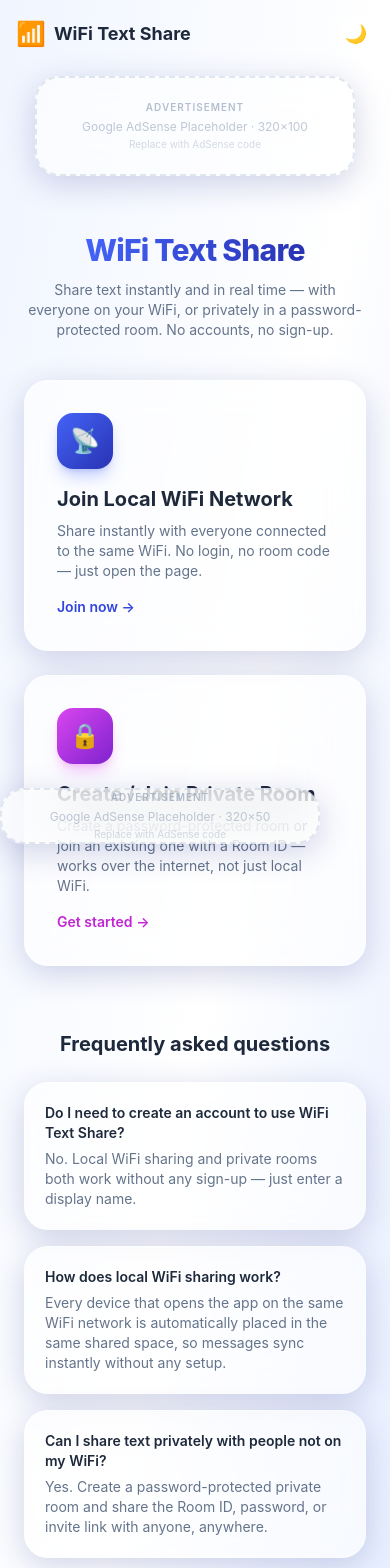
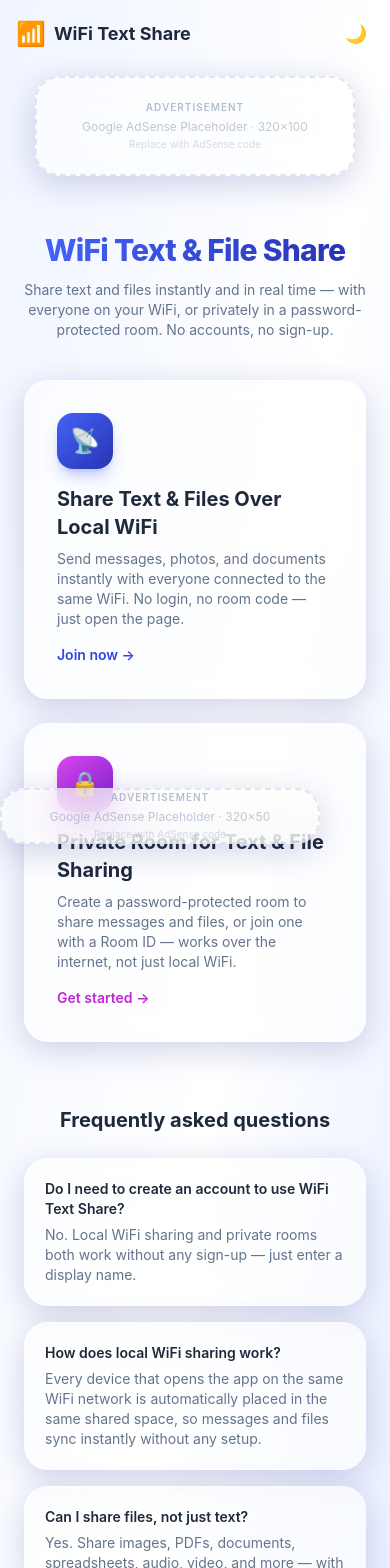
Before and after one commit to VisionVerse-KNP/Wifi-Text-Sharing, a React (Vite) app in the folder frontend/: page / in a window 390 px wide. Shown: the top 1568 px of the page. Built offline with nearby package versions, Linux system fonts and the light colour scheme.

Commit message:
changed for the seo issue

```diff
--- a/frontend/index.html
+++ b/frontend/index.html
@@ -4,16 +4,21 @@
     <meta charset="UTF-8" />
     <meta name="viewport" content="width=device-width, initial-scale=1.0, maximum-scale=1" />
     <meta name="theme-color" content="#4463f7" />
+    <meta name="mobile-web-app-capable" content="yes" />
+    <meta name="apple-mobile-web-app-capable" content="yes" />
+    <meta name="apple-mobile-web-app-status-bar-style" content="default" />
+    <meta name="apple-mobile-web-app-title" content="TextShare" />
+    <meta name="format-detection" content="telephone=no" />
 
     <!-- Primary SEO -->
-    <title>WiFi Text Share — Instant Real-Time Text Sharing Over WiFi & Private Rooms</title>
+    <title>WiFi Text & File Share — Instant Real-Time Text and File Sharing Over WiFi</title>
     <meta
       name="description"
-      content="Share text instantly with everyone on your WiFi — no login, no accounts. Or create a password-protected private room and share text and messages in real time from anywhere."
+      content="Share text and files instantly with everyone on your WiFi — no login, no accounts. Send messages, photos, and documents, or create a password-protected private room to share from anywhere."
     />
     <meta
       name="keywords"
-      content="wifi text share, share text over wifi, local network text sharing, real-time text share, private room text sharing, no login text sharing, LAN chat, instant messaging without account"
+      content="wifi text share, wifi file sharing, share files over wifi, file sharing app, send files over wifi, local network file sharing, local network text sharing, real-time text share, private room file sharing, no login file sharing, LAN chat, LAN file transfer, instant messaging without account"
     />
     <meta name="robots" content="index, follow, max-image-preview:large" />
     <meta name="author" content="WiFi Text Share" />
@@ -22,10 +27,10 @@
     <!-- Open Graph -->
     <meta property="og:type" content="website" />
     <meta property="og:site_name" content="WiFi Text Share" />
-    <meta property="og:title" content="WiFi Text Share — Instant Real-Time Text Sharing" />
+    <meta property="og:title" content="WiFi Text & File Share — Instant Real-Time Sharing Over WiFi" />
     <meta
       property="og:description"
-      content="Share text instantly with everyone on your WiFi, or create a password-protected private room. No login required."
+      content="Share text and files instantly with everyone on your WiFi, or create a password-protected private room. No login required."
     />
     <meta property="og:url" content="https://wifitextshare.example.com/" />
     <meta property="og:image" content="https://wifitextshare.example.com/og-image.png" />
@@ -35,10 +40,10 @@
 
     <!-- Twitter Card -->
     <meta name="twitter:card" content="summary_large_image" />
-    <meta name="twitter:title" content="WiFi Text Share — Instant Real-Time Text Sharing" />
+    <meta name="twitter:title" content="WiFi Text & File Share — Instant Real-Time Sharing Over WiFi" />
     <meta
       name="twitter:description"
-      content="Share text instantly with everyone on your WiFi, or create a password-protected private room. No login required."
+      content="Share text and files instantly with everyone on your WiFi, or create a password-protected private room. No login required."
     />
     <meta name="twitter:image" content="https://wifitextshare.example.com/og-image.png" />
 
@@ -62,7 +67,7 @@
         "url": "https://wifitextshare.example.com/",
         "applicationCategory": "CommunicationApplication",
         "operatingSystem": "Any (Web-based)",
-        "description": "Share text instantly with everyone on your WiFi network, or create a password-protected private room to share text and messages in real time.",
+        "description": "Share text and files instantly with everyone on your WiFi network, or create a password-protected private room to share messages and files in real time.",
         "offers": {
           "@type": "Offer",
           "price": "0",
--- a/frontend/src/pages/HomePage.tsx
+++ b/frontend/src/pages/HomePage.tsx
@@ -13,10 +13,15 @@ const FAQ_ITEMS = [
   {
     question: 'How does local WiFi sharing work?',
     answer:
-      'Every device that opens the app on the same WiFi network is automatically placed in the same shared space, so messages sync instantly without any setup.',
+      'Every device that opens the app on the same WiFi network is automatically placed in the same shared space, so messages and files sync instantly without any setup.',
   },
   {
-    question: 'Can I share text privately with people not on my WiFi?',
+    question: 'Can I share files, not just text?',
+    answer:
+      'Yes. Share images, PDFs, documents, spreadsheets, audio, video, and more — with drag-and-drop upload, previews, and downloads, both over local WiFi and in private rooms.',
+  },
+  {
+    question: 'Can I share text and files privately with people not on my WiFi?',
     answer:
       'Yes. Create a password-protected private room and share the Room ID, password, or invite link with anyone, anywhere.',
   },
@@ -26,11 +31,13 @@ export default function HomePage() {
   const { theme, toggleTheme } = useTheme();
 
   useSEO({
-    title: 'WiFi Text Share — Instant Real-Time Text Sharing Over WiFi & Private Rooms',
+    title: 'WiFi Text & File Share — Instant Real-Time Text and File Sharing Over WiFi',
     description:
-      'Share text instantly with everyone on your WiFi — no login, no accounts. Or create a password-protected private room and share text and messages in real time from anywhere.',
+      'Share text and files instantly with everyone on your WiFi — no login, no accounts. Send messages, photos, and documents, or create a password-protected private room to share from anywhere.',
     keywords:
-      'wifi text share, share text over wifi, local network text sharing, real-time text share, private room text sharing, no login text sharing, LAN chat, instant messaging without account',
+      'wifi text share, wifi file sharing, share files over wifi, file sharing app, send files over wifi, ' +
+      'local network file sharing, local network text sharing, real-time text share, private room file sharing, ' +
+      'no login file sharing, LAN chat, LAN file transfer, instant messaging without account',
     path: '/',
     jsonLd: [
       {
@@ -58,11 +65,11 @@ export default function HomePage() {
       <AdPageShell>
         <main className="flex-1 flex flex-col items-center justify-center px-4 py-10 text-center">
           <h1 className="text-3xl sm:text-5xl font-extrabold tracking-tight mb-3 bg-clip-text text-transparent bg-gradient-to-r from-brand-500 to-brand-700">
-            WiFi Text Share
+            WiFi Text & File Share
           </h1>
           <p className="text-slate-500 dark:text-slate-400 max-w-xl mb-10 text-sm sm:text-base">
-            Share text instantly and in real time — with everyone on your WiFi, or privately in a
-            password-protected room. No accounts, no sign-up.
+            Share text and files instantly and in real time — with everyone on your WiFi, or
+            privately in a password-protected room. No accounts, no sign-up.
           </p>
 
           <div className="grid grid-cols-1 sm:grid-cols-2 gap-6 w-full max-w-3xl">
@@ -73,10 +80,10 @@ export default function HomePage() {
               <div className="w-14 h-14 rounded-2xl bg-gradient-to-br from-brand-500 to-brand-700 flex items-center justify-center text-2xl shadow-lg shadow-brand-500/30 mb-4">
                 📡
               </div>
-              <h2 className="text-xl font-bold mb-2">Join Local WiFi Network</h2>
+              <h2 className="text-xl font-bold mb-2">Share Text & Files Over Local WiFi</h2>
               <p className="text-sm text-slate-500 dark:text-slate-400">
-                Share instantly with everyone connected to the same WiFi. No login, no room code —
-                just open the page.
+                Send messages, photos, and documents instantly with everyone connected to the same
+                WiFi. No login, no room code — just open the page.
               </p>
               <span className="inline-flex items-center gap-1 mt-4 text-brand-600 dark:text-brand-400 text-sm font-semibold group-hover:gap-2 transition-all">
                 Join now →
@@ -90,10 +97,10 @@ export default function HomePage() {
               <div className="w-14 h-14 rounded-2xl bg-gradient-to-br from-fuchsia-500 to-purple-700 flex items-center justify-center text-2xl shadow-lg shadow-fuchsia-500/30 mb-4">
                 🔒
               </div>
-              <h2 className="text-xl font-bold mb-2">Create / Join Private Room</h2>
+              <h2 className="text-xl font-bold mb-2">Private Room for Text & File Sharing</h2>
               <p className="text-sm text-slate-500 dark:text-slate-400">
-                Create a password-protected room or join an existing one with a Room ID — works
-                over the internet, not just local WiFi.
+                Create a password-protected room to share messages and files, or join one with a
+                Room ID — works over the internet, not just local WiFi.
               </p>
               <span className="inline-flex items-center gap-1 mt-4 text-fuchsia-600 dark:text-fuchsia-400 text-sm font-semibold group-hover:gap-2 transition-all">
                 Get started →
--- a/frontend/src/pages/LanRoomPage.tsx
+++ b/frontend/src/pages/LanRoomPage.tsx
@@ -26,10 +26,15 @@ export default function LanRoomPage() {
   const [confirmClearOpen, setConfirmClearOpen] = useState(false);
 
   useSEO({
-    title: 'Join Local WiFi Text Share — Live Chat With Everyone On Your Network',
+    title: 'WiFi Share — Join Local WiFi Text & File Sharing On Your Network',
     description:
-      'Join the shared text board for everyone currently on your WiFi network. No login, no room code — real-time messages and shared text sync instantly.',
-    keywords: 'local wifi chat, lan text sharing, join wifi room, wifi network messaging',
+      'WiFi share made simple: join the shared board for everyone currently on your WiFi network. No login, no room code — real-time text and file sharing that syncs instantly.',
+    keywords:
+      'wifi share, wifi sharing, wi-fi share, wi-fi sharing, share wifi, wifi share app, ' +
+      'wifi text share, wifi file share, wifi file sharing, share files over wifi, share text over wifi, ' +
+      'local wifi chat, local wifi sharing, lan text sharing, lan file sharing, lan sharing app, ' +
+      'join wifi room, wifi network messaging, wifi file transfer, share files on network, ' +
+      'free wifi file sharing, no login file sharing',
     path: '/wifi',
     jsonLd: [
       {
@@ -97,9 +102,9 @@ export default function LanRoomPage() {
           <div className="flex items-center gap-2">
             <Link to="/" className="text-2xl" aria-label="WiFi Text Share home">📶</Link>
             <div>
-              <h1 className="font-bold text-base sm:text-lg leading-tight">WiFi Text Share</h1>
+              <h1 className="font-bold text-base sm:text-lg leading-tight">WiFi Text & File Share</h1>
               <p className="text-[11px] text-slate-400 leading-tight hidden sm:block">
-                Live for everyone on this network
+                Real-time WiFi sharing — text &amp; files, live for everyone on this network
               </p>
             </div>
           </div>
--- a/frontend/src/pages/NotFoundPage.tsx
+++ b/frontend/src/pages/NotFoundPage.tsx
@@ -10,7 +10,7 @@ export default function NotFoundPage() {
   });
 
   return (
-    <div className="min-h-screen flex items-center justify-center px-4 text-center">
+    <main className="min-h-screen flex items-center justify-center px-4 text-center">
       <div className="glass-card w-full max-w-md p-8 animate-slide-up">
         <div className="text-4xl mb-3">🧭</div>
         <h1 className="text-2xl font-bold mb-2">Page not found</h1>
@@ -24,6 +24,6 @@ export default function NotFoundPage() {
           Go home
         </Link>
       </div>
-    </div>
+    </main>
   );
 }
--- a/frontend/src/pages/PrivateRoomInvitePage.tsx
+++ b/frontend/src/pages/PrivateRoomInvitePage.tsx
@@ -43,7 +43,7 @@ export default function PrivateRoomInvitePage() {
   };
 
   return (
-    <div className="min-h-screen flex items-center justify-center px-4">
+    <main className="min-h-screen flex items-center justify-center px-4">
       <div className="glass-card w-full max-w-md p-8 animate-slide-up">
         <Link to="/" className="text-xs text-slate-400 hover:text-brand-500 transition">← Back home</Link>
 
@@ -97,6 +97,6 @@ export default function PrivateRoomInvitePage() {
           </button>
         </form>
       </div>
-    </div>
+    </main>
   );
 }
```
Also changed, not shown: frontend/src/components/MessageBoard.tsx (+11 -1 lines), frontend/src/components/MessageItem.tsx (+7 -12 lines), frontend/src/components/RoomInfoPanel.tsx (+15 -8 lines), frontend/src/lib/clipboard.ts (added, +34 -0 lines), frontend/src/pages/PrivateRoomLanding.tsx (+7 -5 lines), frontend/public/manifest.json, frontend/public/og-image.png (added), 1 other file (tests, documents, lock files or other folders).
